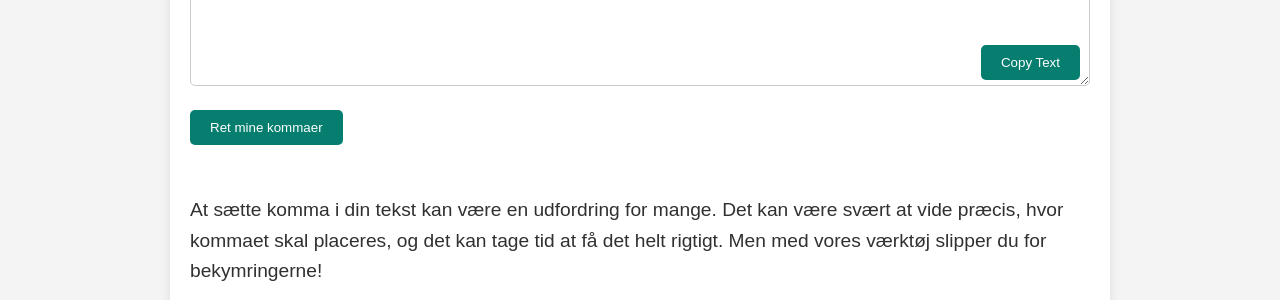
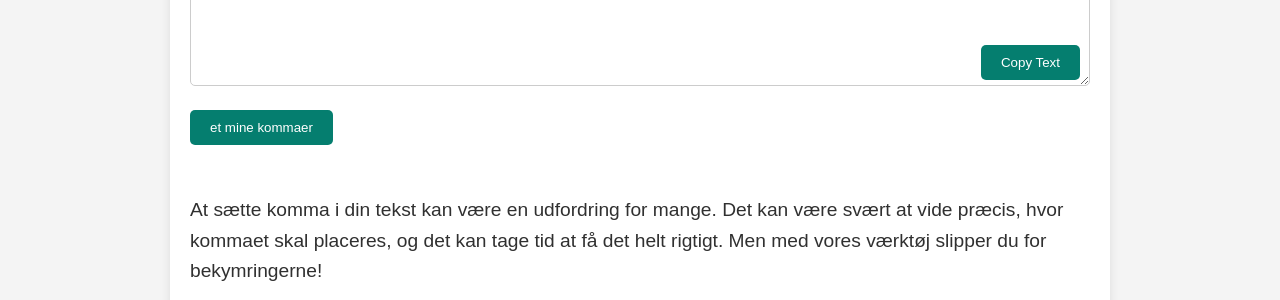
Before and after one commit to JohannesKarasik/Grid-Real-Estate, a Django app: page / in a window 1280 px wide. Shown: the part 464-764 px from the top of the page. Run offline with Django 3.2, Linux system fonts and the light colour scheme.

Commit message:
Update index.html

```diff
--- a/base/templates/fixer/index.html
+++ b/base/templates/fixer/index.html
@@ -230,7 +230,7 @@
                 <button type="button" id="copy-btn">Copy Text</button>
             </div>
 
-            <button type="submit">Ret mine kommaer</button>
+            <button type="submit">et mine kommaer</button>
 
             <div class="text-block">
                 <p class="maintext">At sætte komma i din tekst kan være en udfordring for mange. Det kan være svært at vide præcis, hvor kommaet skal placeres, og det kan tage tid at få det helt rigtigt. Men med vores værktøj slipper du for bekymringerne!</p>
```
